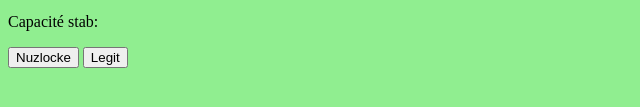
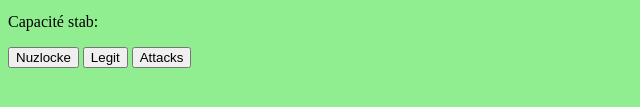
Before and after one commit to sebchiarelli/Pokemon-Randomizer, a plain HTML site: page index.html in a window 1280 px wide. Shown: the part 383-490 px from the top of the page, without its empty margins (0-640 px from the left). Drawn offline with Linux system fonts and the light colour scheme.

Commit message:
Update index.html

```diff
--- a/index.html
+++ b/index.html
@@ -16,6 +16,7 @@
     </div>
     <button>Nuzlocke</button>
     <button>Legit</button>
+    <button>Attacks</button>
     <script src="chooseYou.js"></script>
 
 </body>
```
